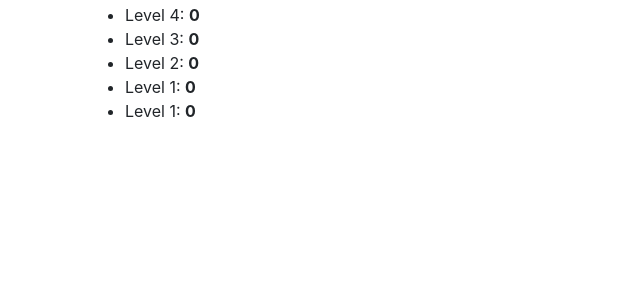
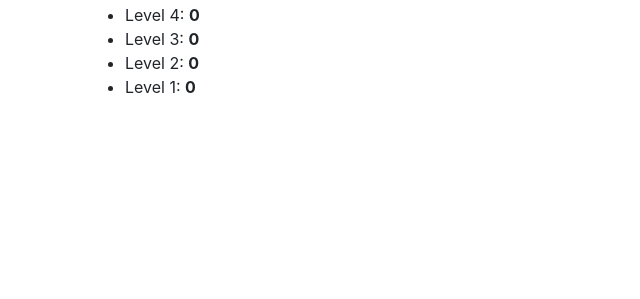
Before and after one commit to sbilikepy/ANC_test_task, a Django app: page / in a window 1280 px wide. Shown: the part 301-600 px from the top of the page, without its empty margins (0-640 px from the left). Run offline with Django 5.2, Linux system fonts and the light colour scheme; data comes from the database, SQL or seed files in the repository; data that the repository does not hold is empty.

Commit message:
home spacing

```diff
--- a/templates/staff_management/index.html
+++ b/templates/staff_management/index.html
@@ -11,15 +11,13 @@
   Employees in DB total: <strong>{{ db_size }}</strong>
   <ul>
     <li>Level 7: <strong>{{ lvl_7 }}</strong></li>
-      <li>Level 6: <strong>{{ lvl_7 }}</strong></li>
-      <li>Level 5: <strong>{{ lvl_6 }}</strong></li>
-      <li>Level 4: <strong>{{ lvl_5 }}</strong></li>
-      <li>Level 3: <strong>{{ lvl_4 }}</strong></li>
-      <li>Level 2: <strong>{{ lvl_3 }}</strong></li>
-      <li>Level 1: <strong>{{ lvl_2 }}</strong></li>
+    <li>Level 6: <strong>{{ lvl_6 }}</strong></li>
+    <li>Level 5: <strong>{{ lvl_5 }}</strong></li>
+    <li>Level 4: <strong>{{ lvl_4 }}</strong></li>
+    <li>Level 3: <strong>{{ lvl_3 }}</strong></li>
+    <li>Level 2: <strong>{{ lvl_2 }}</strong></li>
     <li>Level 1: <strong>{{ lvl_1 }}</strong></li>
 
   </ul>
 
-  </div>
 {% endblock %}
```
Lines whose indentation alone changed are shown as unchanged.
